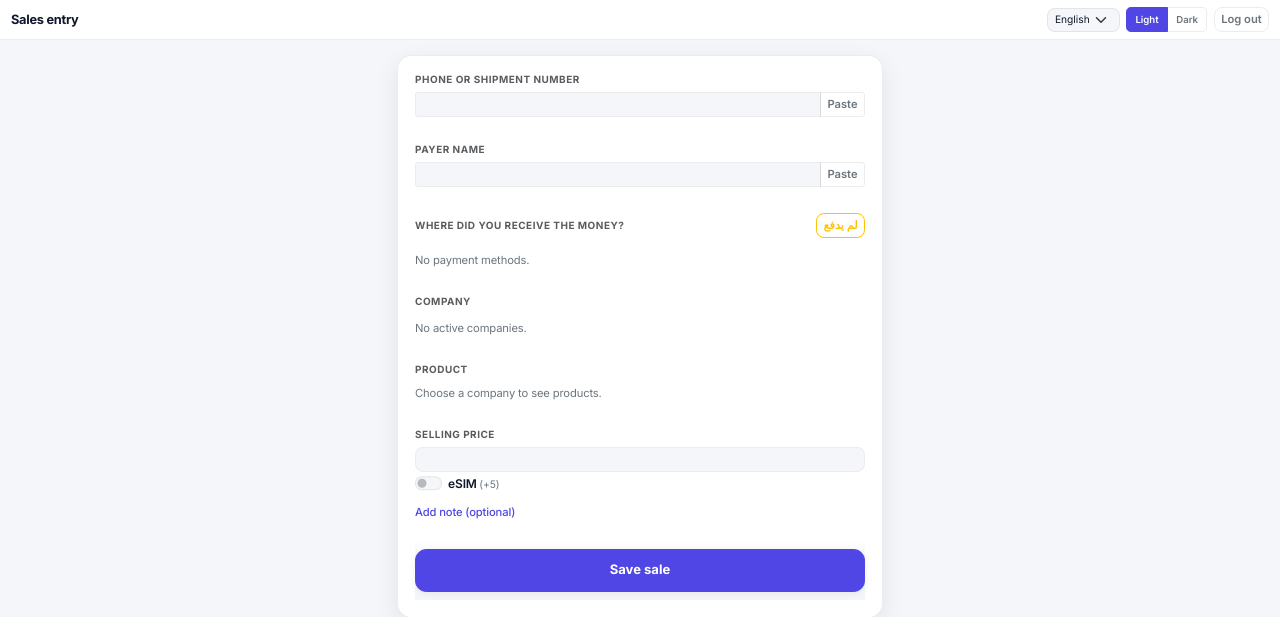
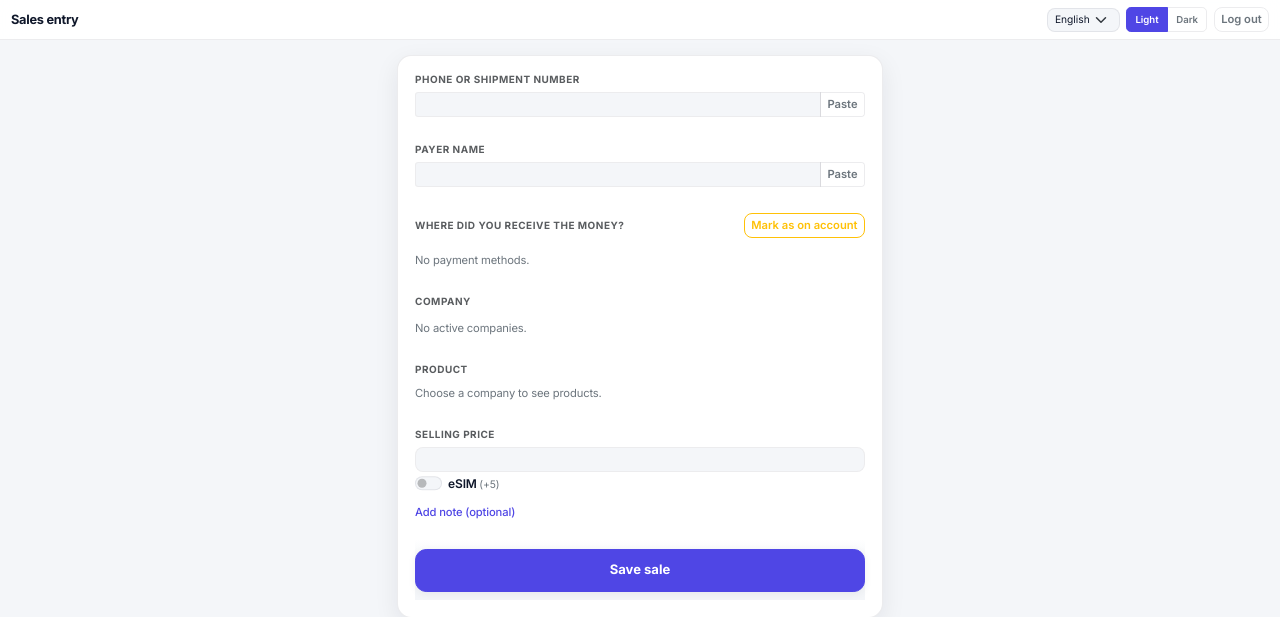
Before and after one commit to nobodycp/recharge-desk, a Django app: page /employee/sales/ in a window 1280 px wide. Shown: the top 617 px of the page. Run offline with Django 4.2, Linux system fonts and the light colour scheme; the visitor is signed in with stand-in values (Sample User, id 1); data that the repository does not hold is empty; some libraries are stand-ins or nearby versions.

Commit message:
i18n(employee-entry): use English msgids for on-account toggle labels
The on-account button used a raw Arabic string ('لم يدفع') as its
msgid, which broke convention (every other msgid in the project is
English) and made the button render Arabic-in-Arabic-only with no
sensible English fallback.

Switches to 'Mark as on account' / 'On account: ON' as msgids and
keeps the Arabic UI text identical via the .po translations.

JS still reads data-on-label / data-off-label, so no behavioral
change.

Made-with: Cursor

```diff
--- a/templates/sales/employee_entry.html
+++ b/templates/sales/employee_entry.html
@@ -69,9 +69,9 @@
                 class="btn btn-sm btn-outline-warning rd-on-account-toggle"
                 id="rd-on-account-toggle"
                 aria-pressed="false"
-                data-on-label="{% trans 'On account ON' %}"
-                data-off-label="{% trans 'لم يدفع' %}"
-              >{% trans "لم يدفع" %}</button>
+                data-on-label="{% trans 'On account: ON' %}"
+                data-off-label="{% trans 'Mark as on account' %}"
+              >{% trans "Mark as on account" %}</button>
             </div>
             {{ form.payment_method.errors }}
             {{ form.payment_method }}
```
Also changed, not shown: locale/ar/LC_MESSAGES/django.po, 1 other file.
